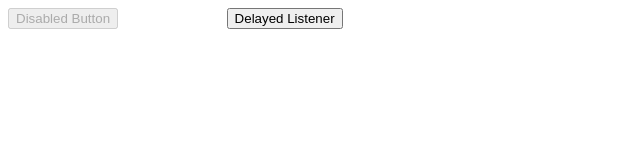
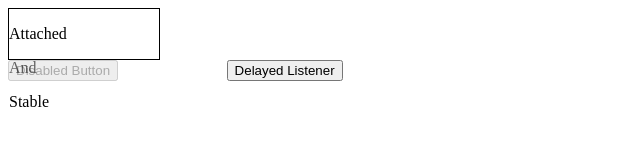
Before and after one commit to pwilliamsmatterway/actionability-helper-test-html, a plain HTML site: page index.html in a window 1280 px wide. Shown: the whole page, without its empty margins (0-640 px from the left). Drawn offline with Linux system fonts and the light colour scheme.

Commit message:
add stable element

```diff
--- a/index.html
+++ b/index.html
@@ -8,7 +8,11 @@
 </head>
 <link rel="stylesheet" href="style.css">
 <body>
-
+    <div id="attachedAndStable">
+        <p>Attached</p>
+        <p>And</p>
+        <p>Stable</p>
+    </div>
     <button disabled="disabled">Disabled Button</button>
     <button class="hidden">Hidden Button</button>
     <button id="delayedListener">Delayed Listener</button>
--- a/style.css
+++ b/style.css
@@ -7,3 +7,9 @@ div#appended-element {
     height: 50px;
     background-color: blue;
 }
+
+div#attachedAndStable {
+    height: 50px;
+    width: 150px;
+    border: 1px solid black;
+}
```
